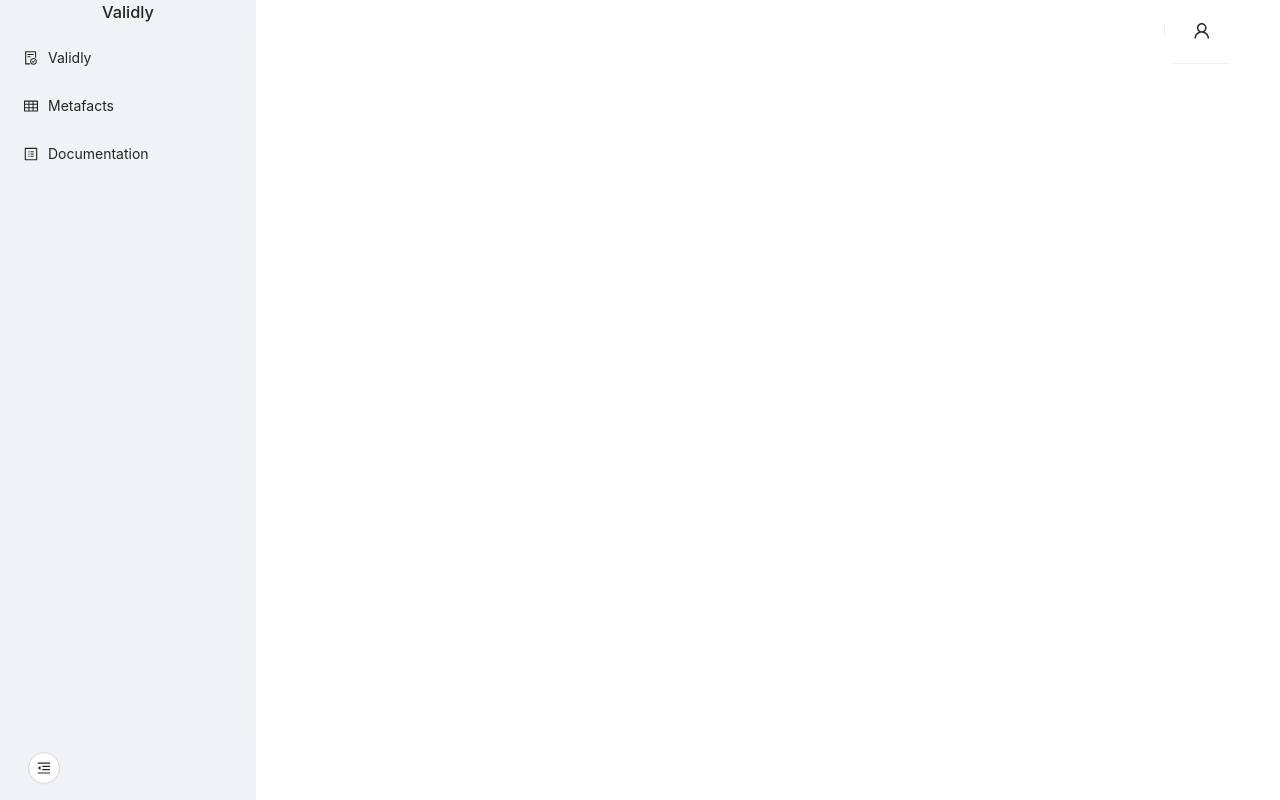
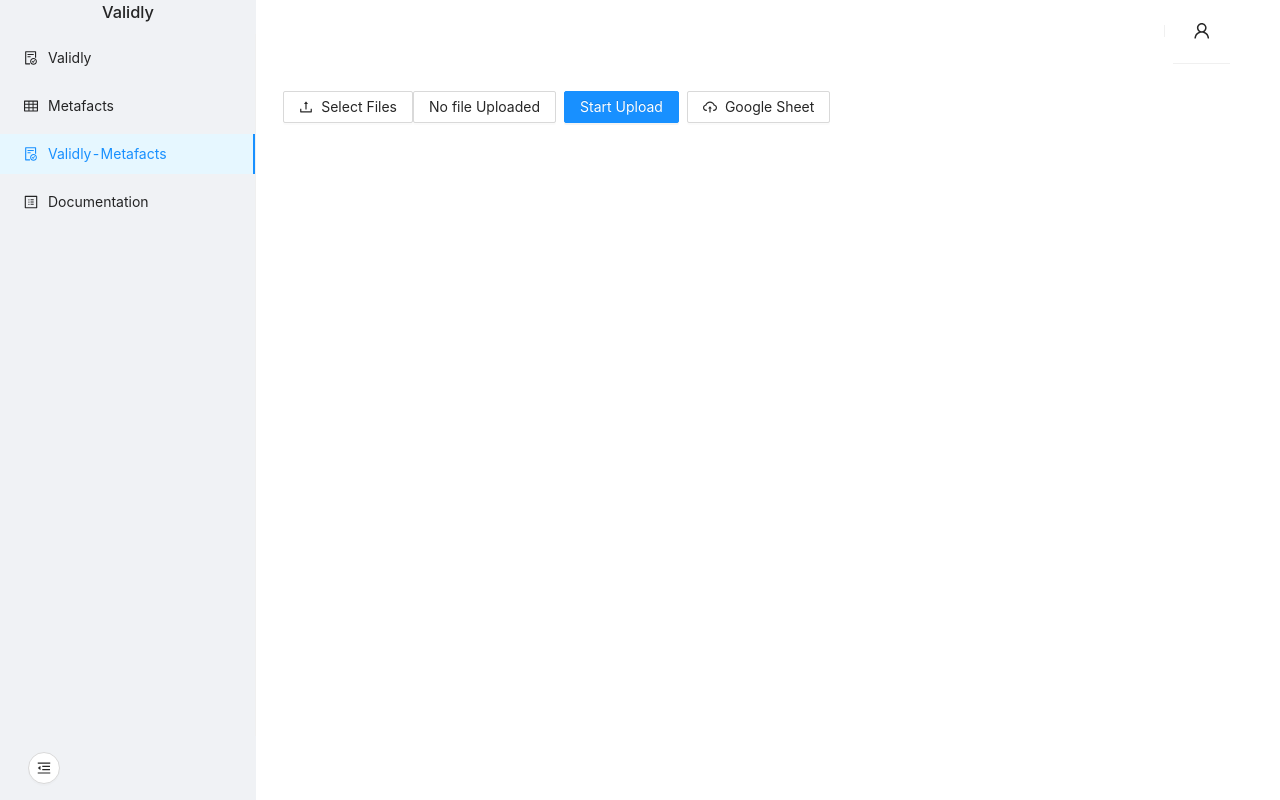
Before and after one commit to factly/validly-studio, a React (Create React App) app in the folder studio/: page /validly-metafacts in a window 1280 px wide. Built offline with nearby package versions, Linux system fonts and the light colour scheme; the HTML template or start-up script is replaced by a standard one.

Commit message:
add validation page for metafacts

```diff
--- /dev/null
+++ b/studio/src/actions/metafactsValidly.js
@@ -0,0 +1,83 @@
+import {
+  ADD_METAFACTS_EXPECTATIONS,
+  ADD_METAFACTS_VALIDATIONS,
+  SET_METAFACTS_LOADING,
+  SET_METAFACTS_UPLOAD_BUTTON,
+  UPLOADED_METAFACTS_FILES_VALIDITY,
+} from '../constants/metafactsvalidly';
+import { getValidationDataArray } from './validly';
+
+export const getMetaFactsValidationData = (files) => {
+  return (dispatch) => {
+    dispatch(setLoading(true));
+    let data = new FormData();
+    files.map((file) => data.append('datasets', file));
+    data.append('result_type', 'COMPLETE');
+    fetch(window.REACT_APP_VALIDLY_SERVER_URL + `/expectations/metadata/file`, {
+      method: 'POST',
+      body: data,
+    })
+      .then((response) => response.json())
+      .then((validationData) => {
+        const validationDataArray = getValidationDataArray(validationData);
+        const areUploadedfilesCompletelyValid = validationDataArray.every(
+          (file) => file.is_datacompletely_valid,
+        );
+        dispatch(setFilesValidity(areUploadedfilesCompletelyValid));
+        dispatch(setUploadButton(false));
+        dispatch(addExpectationCard(new Array(files.length).fill(null)));
+        dispatch(addValidationData(validationDataArray));
+      })
+      .finally(() => dispatch(setLoading(false)));
+  };
+};
+export const getGoogleSheetsValidations = (data) => {
+  return (dispatch) => {
+    dispatch(setLoading(true));
+    let myHeaders = new Headers();
+    myHeaders.append('Content-Type', 'application/json');
+    let raw = JSON.stringify(data);
+    let requestOptions = {
+      method: 'POST',
+      headers: myHeaders,
+      body: raw,
+      redirect: 'follow',
+    };
+    return fetch('http://localhost:8000/expectations/metadata/gsheet', requestOptions)
+      .then((response) => response.json())
+      .then((validationData) => {
+        const validationDataArray = getValidationDataArray(validationData);
+        const areUploadedfilesCompletelyValid = validationDataArray.every(
+          (file) => file.is_datacompletely_valid,
+        );
+        dispatch(setFilesValidity(areUploadedfilesCompletelyValid));
+        dispatch(setUploadButton(false));
+        dispatch(addMetaFactsExpectationCard(new Array(1).fill(null)));
+        dispatch(addValidationData(validationDataArray));
+      })
+      .finally(() => dispatch(setLoading(false)));
+  };
+};
+const addValidationData = (data) => ({
+  type: ADD_METAFACTS_VALIDATIONS,
+  payload: data,
+});
+const setFilesValidity = (data) => ({
+  type: UPLOADED_METAFACTS_FILES_VALIDITY,
+  payload: data,
+});
+
+export const addMetaFactsExpectationCard = (data) => ({
+  type: ADD_METAFACTS_EXPECTATIONS,
+  payload: data,
+});
+
+const setUploadButton = (data) => ({
+  type: SET_METAFACTS_UPLOAD_BUTTON,
+  payload: data,
+});
+
+const setLoading = (data) => ({
+  type: SET_METAFACTS_LOADING,
+  payload: data,
+});
--- a/studio/src/actions/validly.js
+++ b/studio/src/actions/validly.js
@@ -2,6 +2,7 @@
 import { ADD_VALIDATIONS, UPLOADED_FILES_VALIDITY } from '../constants/validly';
 import { ADD_EXPECTATIONS } from '../constants/validly';
 import { SET_UPLOAD_BUTTON } from '../constants/validly';
+import { getFormData } from '../utils/form';
 export const addFiles = (data) => ({
   type: ADD_FILES,
   payload: data,
@@ -12,40 +13,15 @@
     let data = new FormData();
     files.map((file) => data.append('datasets', file));
     data.append('result_type', 'COMPLETE');
-    fetch(window.REACT_APP_VALIDLY_SERVER_URL + '/expectation/datasets/?format=json', {
+    fetch(window.REACT_APP_VALIDLY_SERVER_URL + `/expectation/datasets/?format=json`, {
       method: 'POST',
       body: data,
     })
       .then((response) => response.json())
       .then((validationData) => {
-        let validationDataArray = [];
-        Object.keys(validationData).map((filename) => {
-          let expectationsValidatedList = [];
-          let is_data_completely_valid;
-          Object.keys(validationData[filename]).map((Expectation, index, array) => {
-            if (
-              validationData[filename][Expectation]['success'] === false &&
-              is_data_completely_valid === undefined
-            ) {
-              is_data_completely_valid = false;
-            }
-            if (is_data_completely_valid === undefined && array.length - 1 === index) {
-              is_data_completely_valid = true;
-            }
-            expectationsValidatedList.push({
-              Expectation_name: Expectation,
-              ...validationData[filename][Expectation],
-            });
-          });
-          validationDataArray.push({
-            filename: filename,
-            is_datacompletely_valid: is_data_completely_valid,
-            expectations_Validated_List: expectationsValidatedList,
-          });
-        });
-        const areUploadedfilesCompletelyValid = validationDataArray.reduce(
-          (totalBool, currentFile) => currentFile.is_datacompletely_valid && totalBool,
-          true,
+        const validationDataArray = getValidationDataArray(validationData);
+        const areUploadedfilesCompletelyValid = validationDataArray.every(
+          (file) => file.is_datacompletely_valid,
         );
         dispatch(setFilesValidity(areUploadedfilesCompletelyValid));
         dispatch(setUploadButton(false));
@@ -55,6 +31,32 @@
       .finally(() => dispatch(setLoading(false)));
   };
 };
+export const getExpectationsValidatedList = (validationData) => {
+  const expectationsValidatedList = [];
+  Object.keys(validationData).map((Expectation) => {
+    expectationsValidatedList.push({
+      Expectation_name: Expectation,
+      ...validationData[Expectation],
+    });
+  });
+  return expectationsValidatedList;
+};
+export const getValidationDataArray = (validationData) => {
+  const validationDataArray = [];
+  Object.keys(validationData).map((filename) => {
+    const expectationsValidatedList = getExpectationsValidatedList(validationData[filename]);
+    const is_datacompletely_valid = expectationsValidatedList.every(
+      (expectation) => expectation.success,
+    );
+    validationDataArray.push({
+      filename: filename,
+      is_datacompletely_valid,
+      expectations_Validated_List: expectationsValidatedList,
+    });
+  });
+  return validationDataArray;
+};
+
 export const addValidationData = (data) => ({
   type: ADD_VALIDATIONS,
   payload: data,
--- a/studio/src/components/GlobalNav/Sidebar.js
+++ b/studio/src/components/GlobalNav/Sidebar.js
@@ -8,7 +8,13 @@
 import proSettings from '../../config/layout';
 
 const { Sider } = Layout;
-
+const routesObj = {
+  '/factly': '0',
+  '/expectation': '0',
+  '/meta-data': '1',
+  '/validly-metafacts': '2',
+  '/docs': '3',
+};
 function Sidebar() {
   const navTheme = proSettings.navTheme;
   const dispatch = useDispatch();
@@ -18,15 +24,12 @@
     return state.validly;
   });
   const selectedmenu = () => {
-    if (['.factly', 'expectation'].includes(pathSnippets[0]) || pathSnippets.length === 0) {
+    const location = useLocation();
+    const pathSnippets = location.pathname.split('/').filter((i) => i);
+    if (pathSnippets.length === 0) {
       return ['0'];
     }
-    if (['meta-data'].includes(pathSnippets[0])) {
-      return ['1'];
-    }
-    if (['docs'].includes(pathSnippets[0])) {
-      return ['2'];
-    }
+    return [routesObj['/' + pathSnippets[0]]] || [];
   };
   const { collapsed } = useSelector((state) => state.sidebar.sider);
   const onCollapse = (collapsed) => {
--- /dev/null
+++ b/studio/src/components/googleSheets.js
@@ -0,0 +1,88 @@
+// make a react, redux  Antd form component which open in a modal on click of a button with submit button
+
+import React from 'react';
+import { useState } from 'react';
+import { Form, Button, Input, Modal } from 'antd';
+import { useDispatch } from 'react-redux';
+import { getMetaTableDataFromS3 } from '../actions/metafacts';
+import { CloudUploadOutlined } from '@ant-design/icons';
+import { getGoogleSheetsValidations } from '../actions/metafactsValidly';
+// import { setFormErrors } from '../utils/form';
+
+function GoogleSheetsForm({ style, ...props }) {
+  const dispatch = useDispatch();
+  const [form] = Form.useForm();
+  const [showModal, setShowModal] = useState(false);
+  const handleCancel = () => {
+    setShowModal(false);
+  };
+  const handleOpen = () => {
+    setShowModal(true);
+  };
+  const onSave = (values) => {
+    values.worksheet = values.worksheet ? values.worksheet : '';
+    dispatch(getGoogleSheetsValidations(values)).then(() => {
+      handleCancel();
+    });
+    //   .catch((error) => {
+    //     setFormErrors(error, form);
+    //   });
+
+  };
+  return (
+    <>
+      <Button style={style} icon={<CloudUploadOutlined />} onClick={handleOpen}>
+        Google Sheet
+      </Button>
+      <Modal
+        destroyOnClose
+        title="Google Sheet"
+        visible={showModal}
+        footer={null}
+        onCancel={handleCancel}
+      >
+        <Form
+          form={form}
+          name="basic"
+          labelCol={{
+            span: 8,
+          }}
+          wrapperCol={{
+            span: 16,
+          }}
+          onCancel={handleCancel}
+          onFinish={(values) => onSave({ ...values, result_type: 'COMPLETE' })}
+        >
+          <Form.Item
+            label="Sheet Id"
+            name="sheet_id"
+            rules={[
+              {
+                required: true,
+                message: 'Please input Google Sheet Id',
+              },
+            ]}
+          >
+            <Input />
+          </Form.Item>
+
+          <Form.Item label="Path/Prefix" name="worksheet">
+            <Input />
+          </Form.Item>
+          <Form.Item
+            wrapperCol={{
+              offset: 8,
+              span: 16,
+            }}
+          >
+            <Button type="primary" htmlType="submit">
+              Submit
+            </Button>
+          </Form.Item>
+        </Form>
+      </Modal>
+    </>
+  );
+}
+
+export default GoogleSheetsForm;
--- a/studio/src/config/routes.js
+++ b/studio/src/config/routes.js
@@ -1,10 +1,11 @@
 import { FileDoneOutlined, TableOutlined, ProfileOutlined } from '@ant-design/icons';
-
 //Pages
 
 import Validly from '../pages/validly';
 import Metafacts from '../pages/metafacts';
 import Documentation from '../pages/docs';
+import ValidlyMetafacts from '../pages/validly-metafacts';
+
 export default [
   {
     path: '/',
@@ -28,6 +29,14 @@
     title: 'Metafacts',
   },
   {
+    path: '/validly-metafacts',
+    Component: ValidlyMetafacts,
+    enableNavigation: true,
+    enableBreadcrumb: true,
+    Icon: FileDoneOutlined,
+    title: 'Validly-Metafacts',
+  },
+  {
     path: '/docs',
     Component: Documentation,
     enableNavigation: true,
--- /dev/null
+++ b/studio/src/constants/metafactsvalidly.js
@@ -0,0 +1,15 @@
+const ADD_METAFACTS_FILES = 'ADD_METAFACTS_FILES';
+const ADD_METAFACTS_VALIDATIONS = 'ADD_METAFACTS_VALIDATIONS';
+const ADD_METAFACTS_EXPECTATIONS = 'ADD_METAFACTS_EXPECTATIONS';
+const SET_METAFACTS_UPLOAD_BUTTON = 'SET_METAFACTS_UPLOAD_BUTTON';
+const SET_METAFACTS_LOADING = 'SET_METAFACTS_LOADING';
+const UPLOADED_METAFACTS_FILES_VALIDITY = 'UPLOADED_METAFACTS_FILES_VALIDITY';
+
+export {
+  ADD_METAFACTS_FILES,
+  ADD_METAFACTS_VALIDATIONS,
+  ADD_METAFACTS_EXPECTATIONS,
+  SET_METAFACTS_UPLOAD_BUTTON,
+  SET_METAFACTS_LOADING,
+  UPLOADED_METAFACTS_FILES_VALIDITY,
+};
--- /dev/null
+++ b/studio/src/pages/validly-metafacts/index.js
@@ -0,0 +1,6 @@
+import React from 'react';
+import Validly from '../validly';
+
+export default function ValidlyMetafacts() {
+  return <Validly mode="metafacts"></Validly>;
+}
--- a/studio/src/pages/validly/index.js
+++ b/studio/src/pages/validly/index.js
@@ -2,10 +2,7 @@
 import {
   addExpectationCard,
   addFiles,
-  addValidationData,
   getValidationData,
-  resetPanelFlag,
-  setLoading,
   setUploadButton,
 } from '../../actions/validly';
 import React, { useEffect, useState, useCallback } from 'react';
@@ -15,27 +12,49 @@
 import ExpectationCard from '../../components/expectationcard';
 import { Space } from 'antd';
 import { useDispatch, useSelector } from 'react-redux';
+import GoogleSheetsForm from '../../components/googleSheets';
+import {
+  addMetaFactsExpectationCard,
+  getMetaFactsValidationData,
+} from '../../actions/metafactsValidly';
 const { Panel } = Collapse;
-function Validly() {
+function Validly({ mode = 'datasets' }) {
   const dispatch = useDispatch();
-  const { validations, expectations, files, uploadButton, resetPanelsFlag, loading } = useSelector(
-    (state) => state.validly,
+  const { validations, expectations, files, uploadButton, loading } = useSelector((state) =>
+    mode === 'datasets' ? state.validly : state.metafactsValidly,
   );
   const customRequest = () => {
-    dispatch(getValidationData(files));
+    if (mode === 'metafacts') {
+      dispatch(getMetaFactsValidationData(files, 'sheet'));
+      return;
+    }
+    dispatch(getValidationData(files, 'sheet'));
+  };
+  const handleUpload = (file, fileList) => {
+    dispatch(addFiles(fileList));
+    dispatch(setUploadButton(true));
+    return false;
+  };
+  const updateExpectationsArray = (expectations, expectation, index) => {
+    expectations[index] = expectation;
+    return expectations;
+  };
+  const displayExpectation = (expectation, index) => {
+    if (expectation.success) {
+      return;
+    }
+    if ((mode = 'metafacts')) {
+      dispatch(
+        addMetaFactsExpectationCard(updateExpectationsArray(expectations, expectation, index)),
+      );
+      return;
+    }
+    dispatch(addExpectationCard(updateExpectationsArray(expectations, expectation, index)));
   };
   return (
     <div className="App">
       <Space size={'small'}>
-        <Upload
-          showUploadList={false}
-          beforeUpload={(file, fileList) => {
-            dispatch(addFiles(fileList));
-            dispatch(setUploadButton(true));
-            return false;
-          }}
-          multiple
-        >
+        <Upload showUploadList={false} beforeUpload={handleUpload} multiple>
           <Button icon={<UploadOutlined />}>Select Files</Button>
           <Button>
             {' '}
@@ -48,6 +67,7 @@
           {' '}
           Start Upload{' '}
         </Button>
+        {mode === 'metafacts' ? <GoogleSheetsForm /> : null}
       </Space>
       {loading ? (
         <Spin size="default" style={{ display: 'block', marginTop: '15%' }} />
@@ -78,16 +98,7 @@
                             ? { backgroundColor: '#effaf5', margin: '4px' }
                             : { backgroundColor: '#feecf0', margin: '4px' }
                         }
-                        onClick={() => {
-                          if (expectation.success) {
-                            return;
-                          }
-                          let copy_expectationCardArray = [...expectations].filter(
-                            (item, Expectationindex) => Expectationindex !== index,
-                          );
-                          copy_expectationCardArray.splice(index, 0, expectation);
-                          dispatch(addExpectationCard(copy_expectationCardArray));
-                        }}
+                        onClick={() => displayExpectation(expectation, index)}
                       >
                         {expectation.success ? (
                           <CheckSquareTwoTone
--- a/studio/src/reducers/index.js
+++ b/studio/src/reducers/index.js
@@ -3,7 +3,9 @@
 import sidebar from './sidebar';
 import validly from './validly';
 import metafacts from './metafacts';
+import metafactsValidly from './metafactsvalidly';
 export default combineReducers({
+  metafactsValidly,
   metafacts,
   settings,
   sidebar,
--- /dev/null
+++ b/studio/src/reducers/metafactsvalidly.js
@@ -0,0 +1,54 @@
+import {
+  ADD_METAFACTS_FILES,
+  ADD_METAFACTS_VALIDATIONS,
+  ADD_METAFACTS_EXPECTATIONS,
+  SET_METAFACTS_UPLOAD_BUTTON,
+  SET_METAFACTS_LOADING,
+  UPLOADED_METAFACTS_FILES_VALIDITY,
+} from '../constants/metafactsvalidly';
+
+const initialState = {
+  validations: [],
+  files: [],
+  expectations: [],
+  uploadButton: false,
+  loading: false,
+  uploadedFilesValidity: false,
+};
+
+export default function validlyMetafactsReducer(state = initialState, action = {}) {
+  switch (action.type) {
+    case ADD_METAFACTS_FILES:
+      return {
+        ...state,
+        files: action.payload,
+      };
+    case ADD_METAFACTS_VALIDATIONS:
+      return {
+        ...state,
+        validations: action.payload,
+      };
+    case ADD_METAFACTS_EXPECTATIONS:
+      return {
+        ...state,
+        expectations: action.payload,
+      };
+    case SET_METAFACTS_UPLOAD_BUTTON:
+      return {
+        ...state,
+        uploadButton: action.payload,
+      };
+    case SET_METAFACTS_LOADING:
+      return {
+        ...state,
+        loading: action.payload,
+      };
+    case UPLOADED_METAFACTS_FILES_VALIDITY:
+      return {
+        ...state,
+        uploadedFilesValidity: action.payload,
+      };
+    default:
+      return state;
+  }
+}
```
Also changed, not shown: 1 other file (tests, documents, lock files or other folders).
